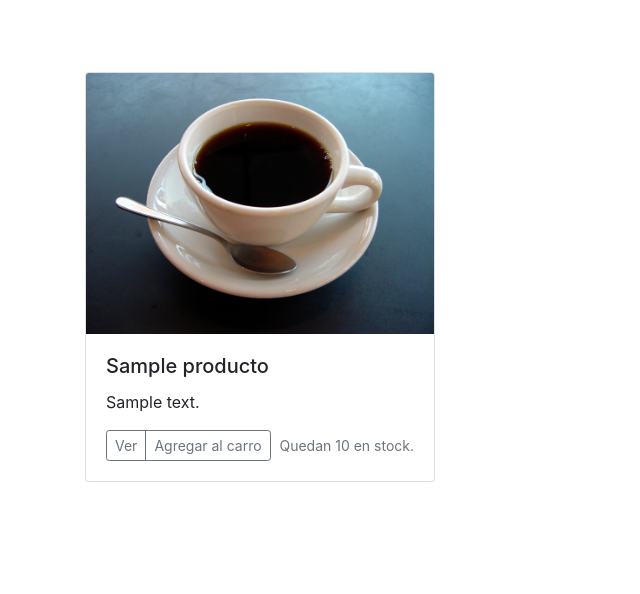
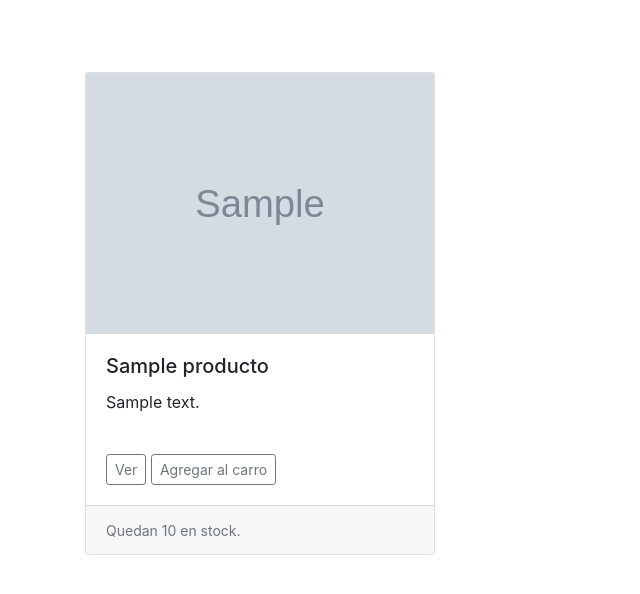
Before and after one commit to MaximoSav/Proyecto-Integrador-Django, a Django app: page / in a window 1280 px wide. Shown: the part 76-670 px from the top of the page, without its empty margins (0-640 px from the left). Run offline with Django 3.2, Linux system fonts and the light colour scheme; tables that the repository leaves empty hold one stand-in row (values such as "Sample post"); grey boxes marked "Sample" are stand-in pictures; parts of the project's set-up code (start-up, migrations or seed data) failed here and were passed over; some libraries are stand-ins or nearby versions.

Commit message:
modified main and admin

```diff
--- a/core/mercado/admin.py
+++ b/core/mercado/admin.py
@@ -30,11 +30,11 @@ class ClienteAdmin(admin.ModelAdmin):
 class ProductoAdmin (admin.ModelAdmin):
     fieldsets = (
         ('Datos', {
-            'fields': ('foto', 'nombre', 'precio', 'stock')
+            'fields': ('foto', 'nombre', 'descripcion', 'precio', 'stock')
 
         }),
     )
-    list_display = ['foto','nombre','precio','stock']
+    list_display = ['nombre', 'descripcion', 'precio', 'stock']
 
 class CategoriaAdmin(admin.ModelAdmin):
     fieldsets = (
--- a/core/templates/mercado/main.html
+++ b/core/templates/mercado/main.html
@@ -14,17 +14,21 @@
                     {% for producto in productos %}
                     <div class="col mb-4">
                         <div class="card h-100">
-                            <img src={% static 'coffe.jpeg' %} class="card-img-top" alt={% static 'coffe.jpeg' %}>
+                            <img class="card-img-top" src="{{ producto.foto.url }}" alt="{{ producto.nombre }}">
                             <div class="card-body">
                                 <h5 class="card-title">{{ producto.nombre }}</h5>
                                 <p class="card-text">{{ producto.descripcion }}</p>
-                                <div class="d-flex justify-content-between align-items-center">
-                                    <div class="btn-group">
-                                        <button type="button" class="btn btn-sm btn-outline-secondary">Ver</button>
-                                        <button type="button" class="btn btn-sm btn-outline-secondary">Agregar al carro</button>
-                                    </div>
-                                    <small class="text-muted">Quedan {{ producto.stock }} en stock.</small>
+                            </div>
+                            <div class="card-body d-flex justify-content-between align-items-end">
+                                <div>
+                                    <button type="button" class="btn btn-sm btn-outline-secondary">Ver</button>
+                                    <button type="button" class="btn btn-sm btn-outline-secondary">Agregar al
+                                        carro</button>
                                 </div>
+
+                            </div>
+                            <div class="card-footer">
+                                <small class="text-muted">Quedan {{ producto.stock }} en stock.</small>
                             </div>
                         </div>
                     </div>
```
Also changed, not shown: core/static/coffe.jpeg (deleted), 1 other file.
